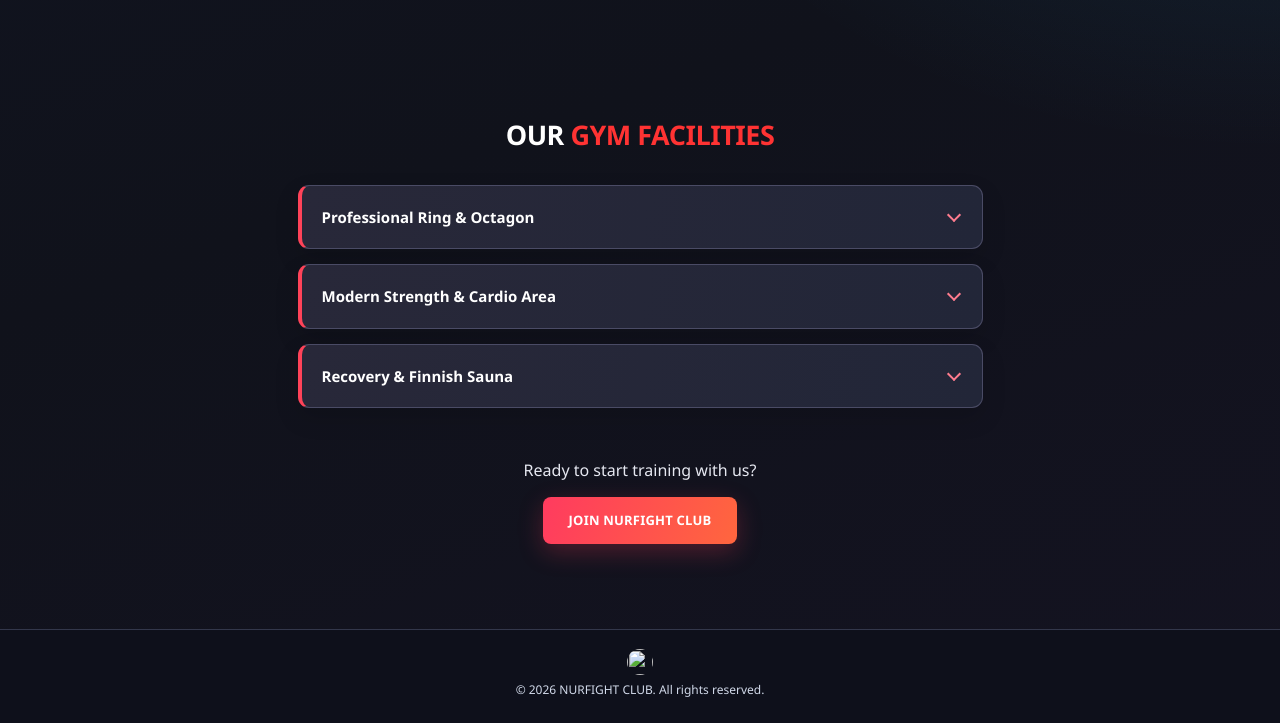
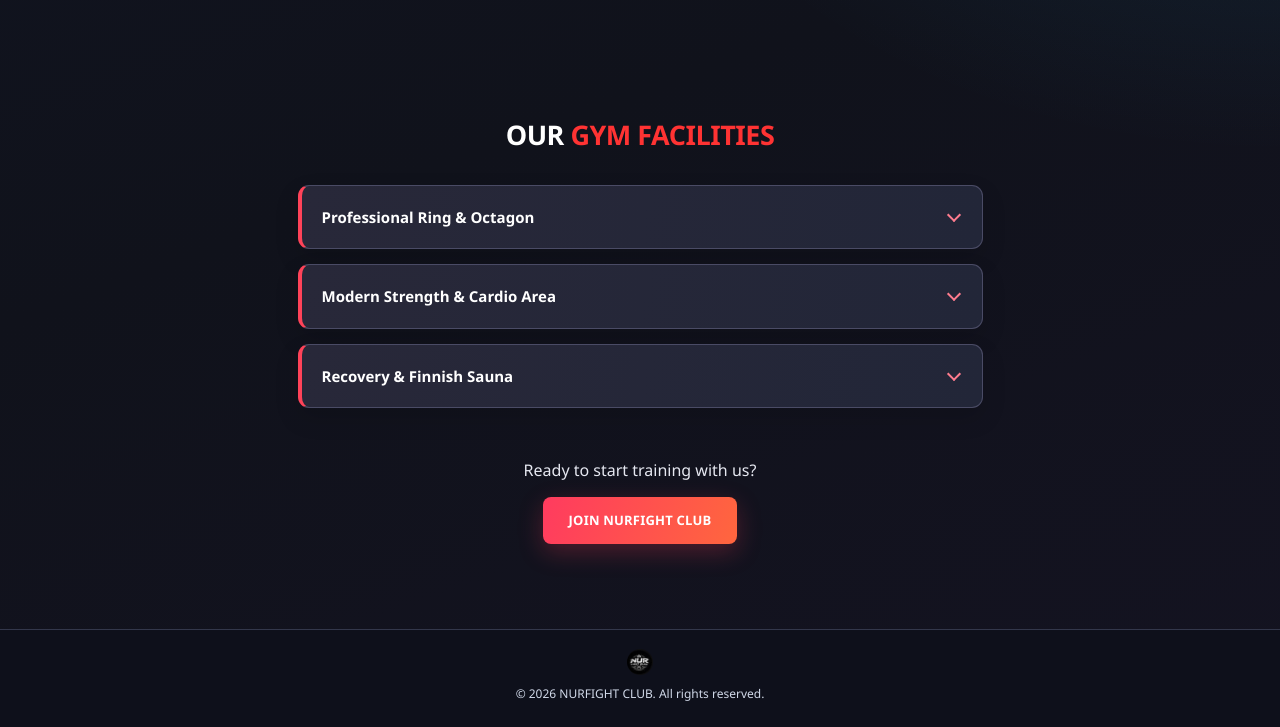
Before and after one commit to dalibaebnurzhan-source/MidtermWebDalibaevNurzhanIT-2505, a plain HTML site: page index.html in a window 1280 px wide. Shown: the part 612-1339 px from the top of the page. Drawn offline with Linux system fonts and the light colour scheme.

Commit message:
Update index.html

```diff
--- a/index.html
+++ b/index.html
@@ -116,9 +116,12 @@
     </section>
   </main>
 
-  <footer class="site-footer">
-    <a href="index.html" aria-label="Back to NURFIGHT CLUB home"><img src="images/logo.png.png" alt=""></a>
-    <p>© 2026 NURFIGHT CLUB. All rights reserved.</p>
+ <footer class="site-footer">
+  <a href="index.html" aria-label="Back to NURFIGHT CLUB home">
+    <img src="logo.png.png" alt="NURFIGHT CLUB">
+  </a>
+  <p>© 2026 NURFIGHT CLUB. All rights reserved.</p>
+</footer>
   </footer>
 </body>
 </html>
```
